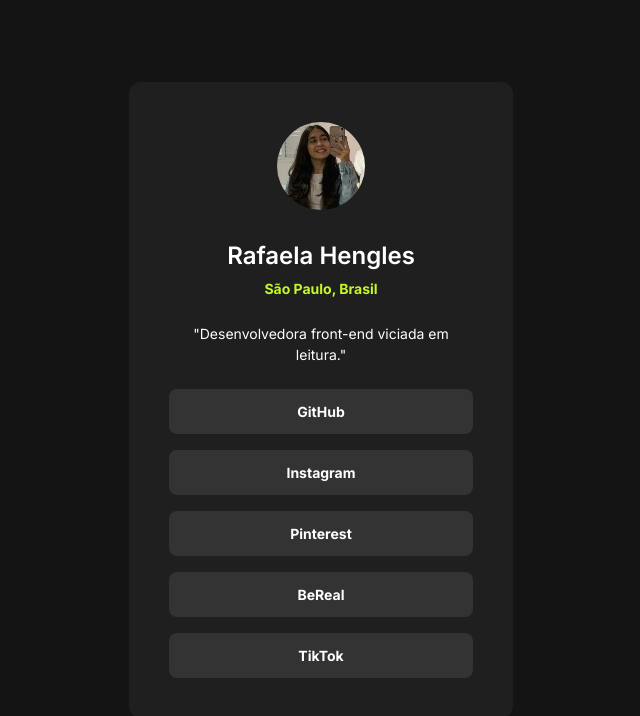
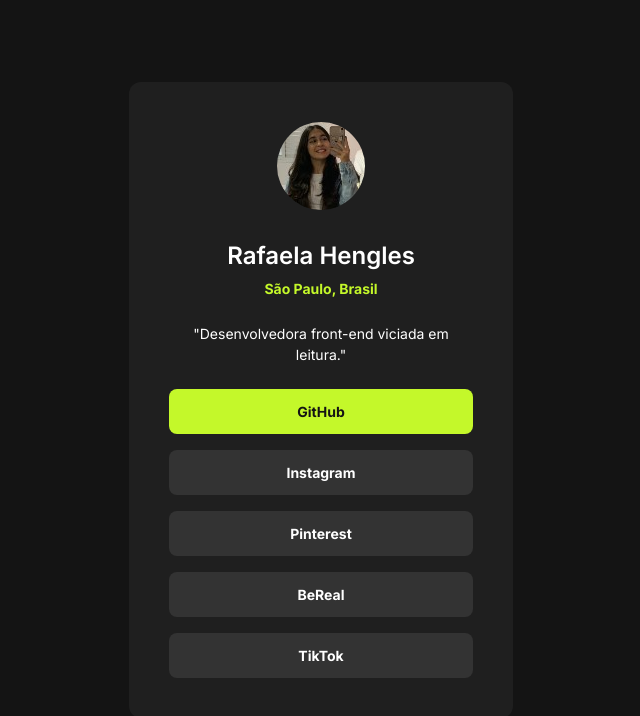
Before and after one commit to RafaelaHengles11TIA/meus_links, a plain HTML site: page index.html in a window 1280 px wide. In both pictures the pointer is over the link "GitHub". Shown: the whole page, without its empty margins (319-959 px from the left). Drawn offline with Linux system fonts and the light colour scheme.

Commit message:
Adicionado efeito de hover para as âncoras

```diff
--- a/style.css
+++ b/style.css
@@ -63,3 +63,9 @@ div a {
     font-size: 14px;
     line-height: 21px;
 }
+div a:hover {
+    background-color: #C4F82A;
+    color:#141414;
+    transition: 1s;
+
+}
```
